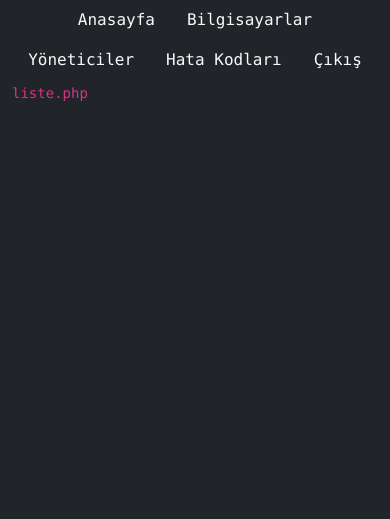
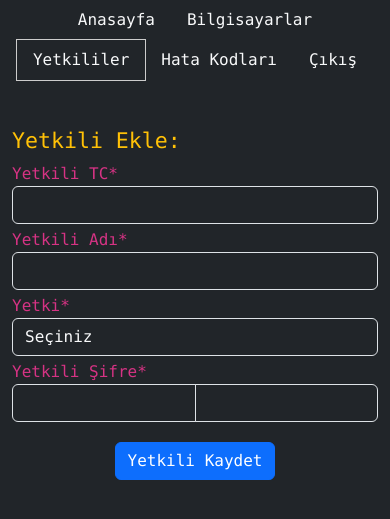
Before and after one commit to 4rda4a/QrKodTubitak, a PHP site: page /pc/yetkililer?add=true in a window 390 px wide. Shown: the top 519 px of the page. Run offline with PHP 8.4, Linux system fonts and the light colour scheme; the visitor is signed in with stand-in values (Sample User, id 1); tables that the repository leaves empty or names only in its code hold one stand-in row (values such as "Sample post"); some libraries are stand-ins or nearby versions.

Commit message:
4rda4a
4rda4a

```diff
--- a/assets/style.css
+++ b/assets/style.css
@@ -112,3 +112,14 @@
 .text-p-emphasis2 {
     color: #adceff !important;
 }
+
+.text-flex-center {
+    display: flex;
+    justify-content: center;
+    align-items: center
+}
+
+.popover-header {
+    background-color: #0d6efd !important;
+    border: 1px solid #fff;
+}
--- a/bilgisayar_ekle.php
+++ b/bilgisayar_ekle.php
@@ -41,7 +41,7 @@
             if (!file_exists("./img/$pc_id.png")) {
                 include "barcodeQr.php";
                 $qrcode = new BarcodeQR();
-                $qrcode->url("http://localhost/pc?$pc_id");
+                $qrcode->url("$link" + "$pc_id");
                 $qrcode->draw(250, "./img/$pc_id.png");
                 header("location:?pc=$pc_id");
             }
--- a/duzenle_page.php
+++ b/duzenle_page.php
@@ -29,7 +29,7 @@
     if (!file_exists("./img/$pc_id.png")) {
         include "barcodeQr.php";
         $qrcode = new BarcodeQR();
-        $qrcode->url("http://localhost/pc?$pc_id");
+        $qrcode->url("$link" + "$pc_id");
         $qrcode->draw(250, "./img/$pc_id.png");
         header("refresh:0");
     }
--- a/index.php
+++ b/index.php
@@ -12,6 +12,8 @@
     $control->execute();
     $user = $control->fetch(PDO::FETCH_ASSOC);
 }
+
+$link = "http://localhost/pc?";
 ?>
 
 <head>
@@ -34,6 +36,7 @@
     <link rel='stylesheet' href='https://cdn-uicons.flaticon.com/2.6.0/uicons-regular-rounded/css/uicons-regular-rounded.css'>
     <link rel='stylesheet' href='https://cdn-uicons.flaticon.com/uicons-brands/css/uicons-brands.css'>
     <!-- DATATABLE -->
+    <link rel="stylesheet" href="https://cdn.datatables.net/2.1.8/css/dataTables.dataTables.css">
     <!-- <link rel="stylesheet" href="https://cdnjs.cloudflare.com/ajax/libs/twitter-bootstrap/5.3.0/css/bootstrap.min.css">
     <link rel="stylesheet" href="https://cdn.datatables.net/2.1.8/css/dataTables.bootstrap5.css"> -->
 </head>
@@ -70,9 +73,9 @@
     <!-- HARİCİ JS -->
     <script src="assets/script.js"></script>
     <!-- DATATABLE -->
-    <script src="http://cdnjs.cloudflare.com/ajax/libs/twitter-bootstrap/5.3.0/js/bootstrap.bundle.min.js"></script>
+    <!-- <script src="http://cdnjs.cloudflare.com/ajax/libs/twitter-bootstrap/5.3.0/js/bootstrap.bundle.min.js"></script>
     <script src="http://cdn.datatables.net/2.1.8/js/dataTables.js"></script>
-    <script src="http://cdn.datatables.net/2.1.8/js/dataTables.bootstrap5.js"></script>
+    <script src="http://cdn.datatables.net/2.1.8/js/dataTables.bootstrap5.js"></script> -->
 </body>
 
 </html>
--- a/navbar.php
+++ b/navbar.php
@@ -20,9 +20,9 @@
                                                         } ?>" href="bilgisayarlar">Bilgisayarlar</a>
         </li>
         <li class="nav-item">
-            <a class="nav-link text-center text-light <?php if ($_SESSION["k"] == "yoneticiler") {
+            <a class="nav-link text-center text-light <?php if ($_SESSION["k"] == "yetkililer") {
                                                             echo "bg-cadetblue";
-                                                        } ?>" href="yoneticiler">Yöneticiler</a>
+                                                        } ?>" href="yetkililer">Yetkililer</a>
         </li>
         <li class="nav-item">
             <a class="nav-link text-center text-light <?php if ($_SESSION["k"] == "hata-kodlari") {
--- /dev/null
+++ b/yetkili_ekle.php
@@ -0,0 +1,80 @@
+<div class="col-sm-9 m-auto mt-5">
+    <?php
+    if (isset($kadi)) {
+    ?>
+        <div>
+            <?php
+            if (isset($_POST["yetkili_kaydet"])) {
+                $user_name = clean($_POST["adi"]);
+                $sifre = md5(clean($_POST["sifre"]));
+                $yetki = clean($_POST["yetki"]);
+                $tc = clean($_POST["tc"]);
+                if ($user_name != "" && $sifre != "" && $yetki != 0 && $tc != "" && strlen($tc) == 11) {
+                    $control = $conn->prepare("INSERT INTO users(
+                    user_name,
+                    user_password,
+                    yetki_id,
+                    user_tc) VALUES(
+                    :user_name,
+                    :sifre,
+                    :yetki,
+                    :tc)
+                    ");
+                    $control->bindParam(":user_name", $user_name);
+                    $control->bindParam(":sifre", $sifre);
+                    $control->bindParam(":yetki", $yetki);
+                    $control->bindParam(":tc", $tc);
+                    $control->execute();
+                    header("location: yetkililer");
+                }else{
+                    echo "<p class='text-danger'>Hata Kodu: Y-86</p>";
+                }
+            }
+            ?>
+            <form method="post">
+                <h4 class="text-warning">Yetkili Ekle:</h4>
+                <div class="mb-1">
+                    <label>Yetkili TC*</label>
+                    <input name="tc" minlength="11" type="number" maxlength="11" class="form-control">
+                </div>
+                <div class="mb-1">
+                    <label>Yetkili Adı*</label>
+                    <input name="adi" type="text" class="form-control">
+                </div>
+                <div class="mb-1">
+                    <label>Yetki*</label>
+                    <select name="yetki" class="form-control">
+                        <option value="0">
+                            Seçiniz
+                        </option>
+                        <?php
+                        $control = $conn->prepare("SELECT * FROM yetkiler");
+                        $control->execute();
+                        $control = $control->fetchAll();
+                        foreach ($control as $key => $value) { ?>
+                            <option value="<?= $key + 1; ?>">
+                                <?= $value["yetki"]; ?>
+                            </option>
+                        <?php }
+                        ?>
+                    </select>
+                </div>
+                <label>Yetkili Şifre*</label>
+                <div class="mb-1 input-group">
+                    <input id="sifreInput" name="sifre" type="password" onkeyup="passwordShow()" class="form-control">
+                    <input id="sifreDisabled" type="text" class="form-control" value="" disabled>
+                </div>
+                <div class="text-center">
+                    <button name="yetkili_kaydet" type="submit" class="btn btn-primary col-sm-3 mt-3">Yetkili Kaydet</button>
+                </div>
+            </form>
+        </div>
+        <script>
+            function passwordShow() {
+                document.getElementById("sifreDisabled").value = document.getElementById("sifreInput").value;
+            }
+        </script>
+    <?php
+    }
+    ?>
+</div>
--- /dev/null
+++ b/yetkililer.php
@@ -0,0 +1,64 @@
+<?php
+if (isset($_GET["add"]) && $_GET["add"] == "true") {
+    include "yetkili_ekle.php";
+} else {
+    if (isset($_POST["yetkili_duzenle"])) {
+        $user_id = clean($_POST["user_id"]);
+        include "yetkili_duzenle.php";
+    } else {
+?>
+        <div class="col-sm-9 m-auto mt-5">
+            <div class="row text-center text-warning">
+                <p class="col fs-4 m-0">Adı</p>
+                <p class="col fs-4 m-0">Yetki</p>
+                <p class="col fs-4 m-0">Tanımı</p>
+            </div>
+            <table class="table text-light">
+                <tbody>
+                    <?php
+                    $control = $conn->prepare("SELECT * FROM users
+                    INNER JOIN yetkiler
+                    ON users.yetki_id = yetkiler.yetki_id");
+                    $control->execute();
+                    $control = $control->fetchAll(PDO::FETCH_ASSOC);
+                    foreach ($control as $key => $value) { ?>
+                        <tr class="row row-cols-1 row-cols-sm-3">
+                            <td class="col text-flex-center text-d-emphasis"><?= $value["user_name"]; ?></td>
+                            <td class="col text-flex-center text-s-emphasis"><?= $value["yetki"]; ?></td>
+                            <td class="col text-flex-center text-center text-p-emphasis">
+                                <button type="button" class="btn btn-success col-sm-4 col-3 mx-1"
+                                    data-bs-toggle="popover" data-bs-placement="right"
+                                    data-bs-custom-class="custom-popover"
+                                    data-bs-title="<?= $value["yetki"]; ?>"
+                                    data-bs-content="<?= $value["aciklama"]; ?>">
+                                    Detay
+                                </button>
+                                <?php
+                                if (isset($kadi)) {
+                                ?>
+                                    <form method="post" class="col-sm-4 col-3">
+                                        <input type="hidden" name="user_id" value="<?= $value["user_id"]; ?>">
+                                        <button class="btn btn-primary col-12" name="yetkili_duzenle">Düzenle</button>
+                                    </form>
+                                <?php } ?>
+                            </td>
+                        </tr>
+                    <?php }
+                    ?>
+                </tbody>
+            </table>
+            <script>
+                document.addEventListener('DOMContentLoaded', function() {
+                    // Tüm popover'ları etkinleştirme
+                    var popoverTriggerList = [].slice.call(document.querySelectorAll('[data-bs-toggle="popover"]'));
+                    var popoverList = popoverTriggerList.map(function(popoverTriggerEl) {
+                        return new bootstrap.Popover(popoverTriggerEl);
+                    });
+                });
+                // new DataTable('#user_table');
+                // document.getElementById("dt-search-0").classList.add("bg-dark", "text-light");
+            </script>
+        </div>
+<?php }
+}
+?>
```
Also changed, not shown: anasayfa.php (+5 -5 lines), bilgisayarlar.php (+6 -1 lines), hata-kodlari.php (+24 -0 lines), yetkili_duzenle.php (added, +114 -0 lines), yoneticiler.php (deleted, +0 -29 lines), README.md, img/BVBD-1731018692,1.png (added).
